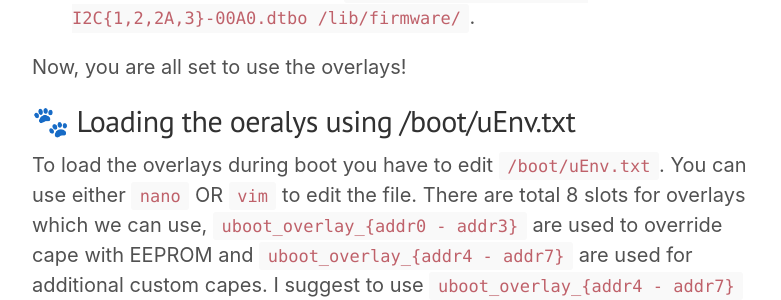
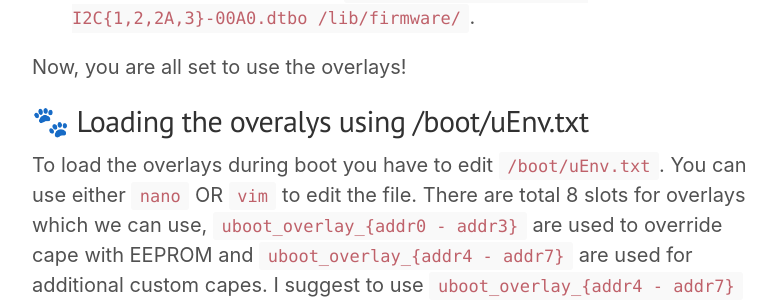
Before and after one commit to lorforlinux/GSoC2020_BeagleBoard.org, a Jekyll site: the page built from _posts/2020-07-19-using-bone-i2c.md, in a window 1280 px wide and 900 px high, scrolled down 1167 px. Shown: the part 159-459 px from the top of the window, without its empty margins (248-1029 px from the left). Built offline with Jekyll 4.4.1, drawn with Linux system fonts in a browser that asks for light colours.

Commit message:
fix typo

```diff
--- a/_posts/2020-07-19-using-bone-i2c.md
+++ b/_posts/2020-07-19-using-bone-i2c.md
@@ -35,7 +35,7 @@ Note: If you are using BBBWL/BBB you can not use both `/dev/bone/i2c/1` and `/de
 
 Now, you are all set to use the overlays!
 
-## 🐾 Loading the oeralys using /boot/uEnv.txt
+## 🐾 Loading the overalys using /boot/uEnv.txt
 
 To load the overlays during boot you have to edit `/boot/uEnv.txt`. You can use either `nano` OR `vim` to edit the file. There are total 8 slots for overlays which we can use, `uboot_overlay_{addr0 - addr3}` are used to override cape with EEPROM and `uboot_overlay_{addr4 - addr7}` are used for additional custom capes. I suggest to use `uboot_overlay_{addr4 - addr7}` for bone i2c virtual capes but, You can use any to load the overlay.
 
```
